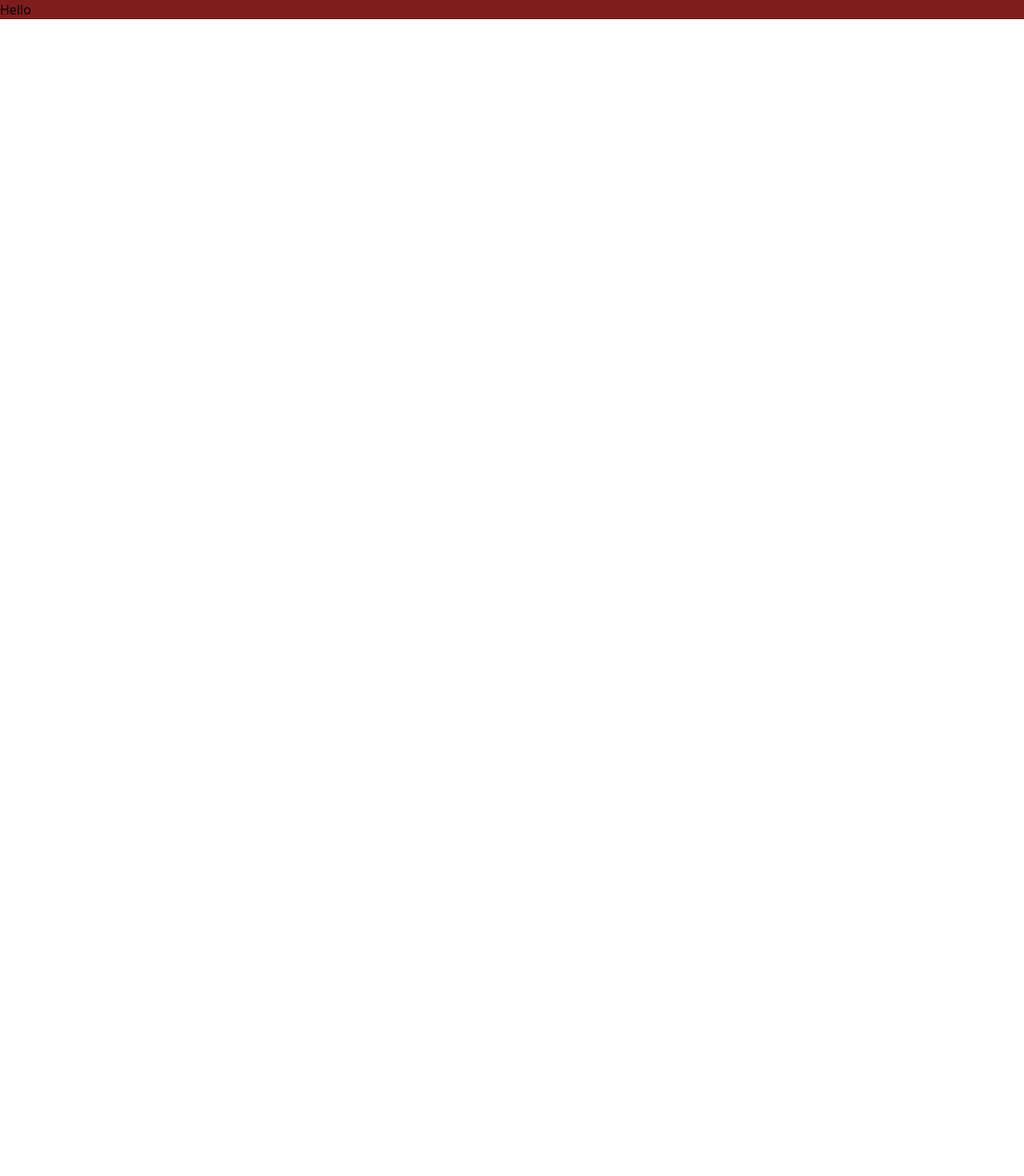
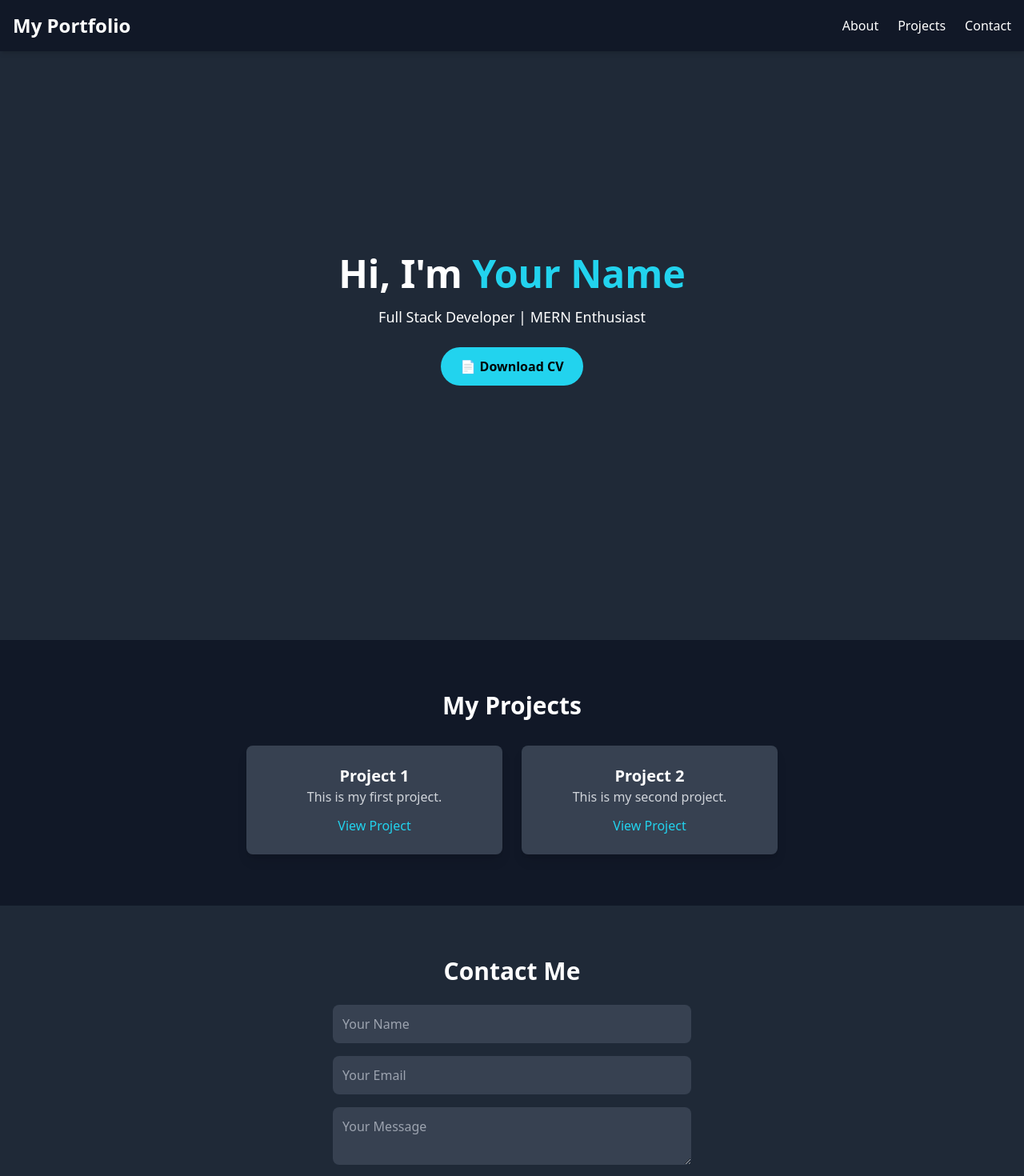
Before and after one commit to Shoaibali12/portfolio-client, a React (Vite) app: page / in a window 1280 px wide. Shown: the top 1470 px of the page at 80% size. Before the commit the page ends 800 px from the top, so only its background shows below. Built offline with nearby package versions, Linux system fonts and the light colour scheme.

Commit message:
create components

```diff
--- a/src/App.jsx
+++ b/src/App.jsx
@@ -1,7 +1,28 @@
+import React, { useState } from "react";
+import Navbar from "./components/Navbar";
+import Hero from "./components/Hero";
+import Projects from "./components/Project";
+import Contact from "./components/Contact";
+
 function App() {
+  const [darkMode, setDarkMode] = useState(false);
+
   return (
-    <div>
-      <h1 className="bg-red-900">Hello</h1>
+    <div
+      className={`${
+        darkMode ? "bg-gray-900 text-white" : "bg-white text-black"
+      } min-h-screen`}
+    >
+      <button
+        onClick={() => setDarkMode(!darkMode)}
+        className="fixed top-4 right-6 bg-cyan-400 px-4 py-2 rounded-lg"
+      >
+        {darkMode ? "☀️ Light Mode" : "🌙 Dark Mode"}
+      </button>
+      <Navbar />
+      <Hero />
+      <Projects />
+      <Contact />
     </div>
   );
 }
--- /dev/null
+++ b/src/components/Contact.jsx
@@ -0,0 +1,56 @@
+import React, { useState } from "react";
+
+const Contact = () => {
+  const [formData, setFormData] = useState({
+    name: "",
+    email: "",
+    message: "",
+  });
+
+  const handleChange = (e) => {
+    setFormData({ ...formData, [e.target.name]: e.target.value });
+  };
+
+  return (
+    <section id="contact" className="py-16 bg-gray-800 text-white text-center">
+      <h2 className="text-3xl font-bold">Contact Me</h2>
+      <form
+        action="https://formspree.io/f/YOUR_FORMSPREE_ID"
+        method="POST"
+        className="mt-6 space-y-4 max-w-md mx-auto"
+      >
+        <input
+          type="text"
+          name="name"
+          placeholder="Your Name"
+          required
+          className="w-full p-3 bg-gray-700 rounded-lg text-white focus:ring-2 focus:ring-cyan-400"
+          onChange={handleChange}
+        />
+        <input
+          type="email"
+          name="email"
+          placeholder="Your Email"
+          required
+          className="w-full p-3 bg-gray-700 rounded-lg text-white focus:ring-2 focus:ring-cyan-400"
+          onChange={handleChange}
+        />
+        <textarea
+          name="message"
+          placeholder="Your Message"
+          required
+          className="w-full p-3 bg-gray-700 rounded-lg text-white focus:ring-2 focus:ring-cyan-400"
+          onChange={handleChange}
+        />
+        <button
+          type="submit"
+          className="bg-cyan-400 px-6 py-3 rounded-lg text-black font-semibold hover:bg-cyan-300 transition"
+        >
+          Send Message
+        </button>
+      </form>
+    </section>
+  );
+};
+
+export default Contact;
--- /dev/null
+++ b/src/components/Hero.jsx
@@ -0,0 +1,21 @@
+import React from "react";
+
+const Hero = () => {
+  return (
+    <section className="h-screen flex flex-col justify-center items-center bg-gray-800 text-white text-center">
+      <h1 className="text-5xl font-bold">
+        Hi, I'm <span className="text-cyan-400">Your Name</span>
+      </h1>
+      <p className="mt-4 text-lg">Full Stack Developer | MERN Enthusiast</p>
+      <a
+        href="/Resume.pdf"
+        download
+        className="mt-6 bg-cyan-400 px-6 py-3 rounded-full text-black font-semibold hover:bg-cyan-300 transition"
+      >
+        📄 Download CV
+      </a>
+    </section>
+  );
+};
+
+export default Hero;
--- /dev/null
+++ b/src/components/Navbar.jsx
@@ -0,0 +1,30 @@
+import React from "react";
+
+const Navbar = () => {
+  return (
+    <nav className="bg-gray-900 text-white p-4 fixed w-full shadow-md">
+      <div className="container mx-auto flex justify-between items-center">
+        <h1 className="text-2xl font-bold">My Portfolio</h1>
+        <ul className="flex space-x-6">
+          <li>
+            <a href="#about" className="hover:text-cyan-400">
+              About
+            </a>
+          </li>
+          <li>
+            <a href="#projects" className="hover:text-cyan-400">
+              Projects
+            </a>
+          </li>
+          <li>
+            <a href="#contact" className="hover:text-cyan-400">
+              Contact
+            </a>
+          </li>
+        </ul>
+      </div>
+    </nav>
+  );
+};
+
+export default Navbar;
--- /dev/null
+++ b/src/components/Project.jsx
@@ -0,0 +1,35 @@
+import React from "react";
+
+const projects = [
+  { title: "Project 1", description: "This is my first project.", link: "#" },
+  { title: "Project 2", description: "This is my second project.", link: "#" },
+];
+
+const Projects = () => {
+  return (
+    <section id="projects" className="py-16 bg-gray-900 text-white text-center">
+      <h2 className="text-3xl font-bold">My Projects</h2>
+      <div className="mt-8 flex flex-wrap justify-center gap-6">
+        {projects.map((project, index) => (
+          <div
+            key={index}
+            className="bg-gray-700 p-6 rounded-lg shadow-lg w-80"
+          >
+            <h3 className="text-xl font-semibold">{project.title}</h3>
+            <p className="text-gray-300">{project.description}</p>
+            <a
+              href={project.link}
+              className="text-cyan-400 mt-3 inline-block hover:underline"
+              target="_blank"
+              rel="noopener noreferrer"
+            >
+              View Project
+            </a>
+          </div>
+        ))}
+      </div>
+    </section>
+  );
+};
+
+export default Projects;
```
